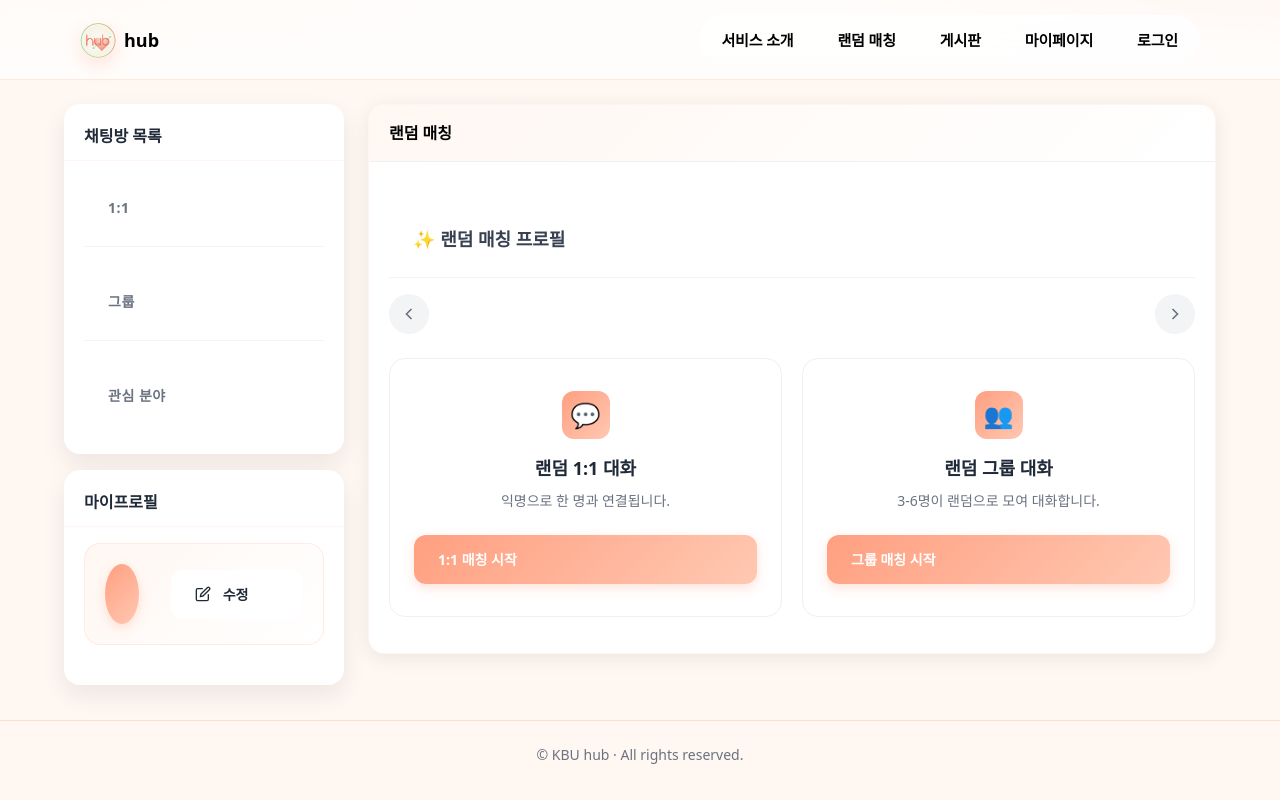
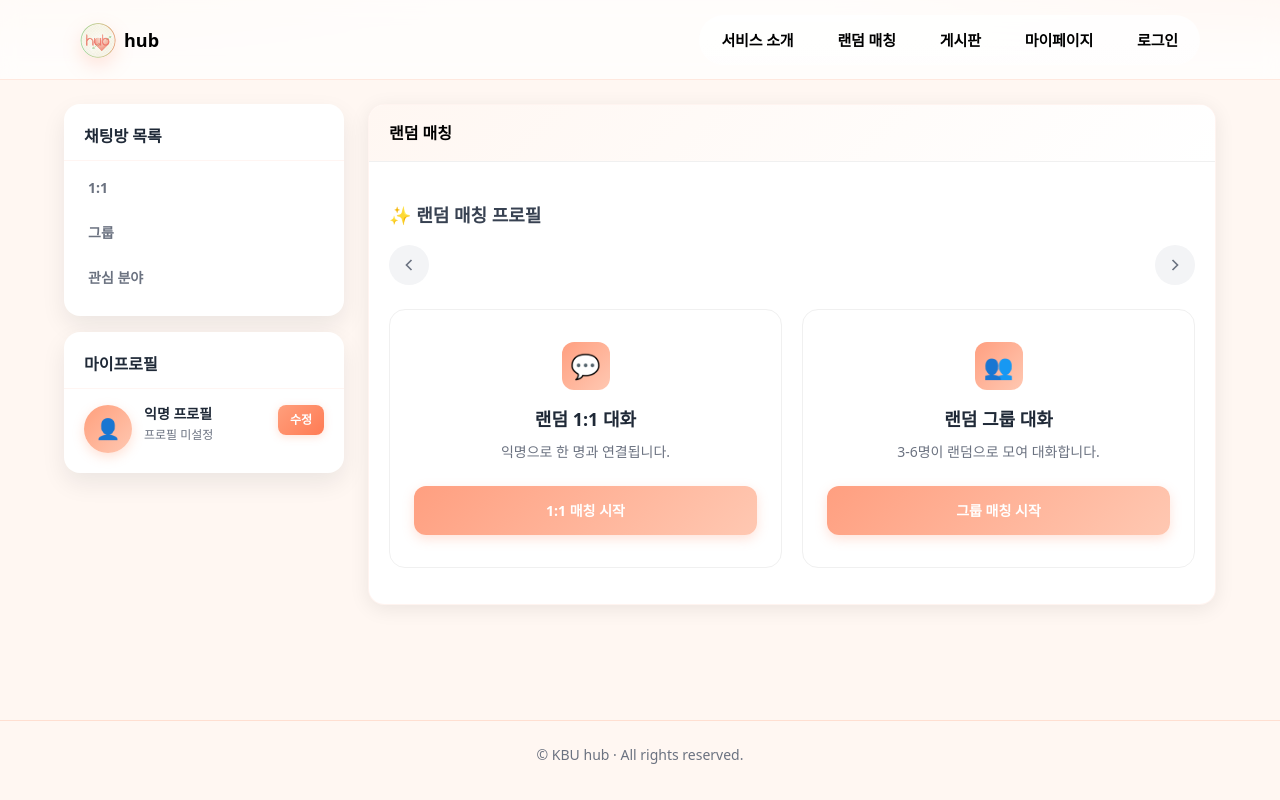
Before and after one commit to dongwook32/KHub, a Flask app: template templates/chat.html in a window 1280 px wide. Run offline with Flask 3, Linux system fonts and the light colour scheme; the template is opened without the code that fills it, so the values that code supplies are empty; some libraries are stand-ins or nearby versions; some web fonts are replaced.

Commit message:
처음부터 다시

```diff
--- a/templates/chat.html
+++ b/templates/chat.html
@@ -9,8 +9,6 @@
   <link href="https://cdn.jsdelivr.net/gh/orioncactus/pretendard/dist/web/static/pretendard.css" rel="stylesheet">
   <script src="https://cdn.tailwindcss.com"></script>
    <link rel="stylesheet" href="{{ url_for("static", filename="css/nav.css") }}">
-  <link rel="stylesheet" href="{{ url_for("static", filename="css/boards.css") }}">
-  <link rel="stylesheet" href="{{ url_for("static", filename="css/mypage.css") }}">
   <script>
     tailwind.config = {
       darkMode: 'class',
@@ -1297,23 +1295,19 @@
           <h2 class="sidebar-card-title">마이프로필</h2>
                                 </div>
         <div class="sidebar-card-body">
-          <div class="profile-card">
-            <div class="profile-avatar" id="myProfileAvatar"></div>
-            <div class="profile-info">
-              <div class="profile-name" id="myProfileName"></div>
-              <div class="profile-details" id="myProfileDetails"></div>
-              <div class="profile-bio" id="myProfileBio"></div>
-            </div>
-            <button class="btn btn-sm btn-outline" onclick="location.href='/mypage'">
-              <svg xmlns="http://www.w3.org/2000/svg" width="16" height="16" viewBox="0 0 24 24" fill="none" stroke="currentColor" stroke-width="2" stroke-linecap="round" stroke-linejoin="round" class="mr-1">
-                <path d="M18.5 2.5a2.121 2.121 0 0 1 3 3L12 15l-4 1 1-4 9.5-9.5z"/>
-                <path d="M11 4H4a2 2 0 0 0-2 2v14a2 2 0 0 0 2 2h14a2 2 0 0 0 2-2v-7"/>
-              </svg>
-              수정
-            </button>
+          <div class="my-profile-content">
+            <div class="my-profile-avatar" id="myProfileAvatar">👤</div>
+            <div class="my-profile-info">
+              <div class="my-profile-name" id="myProfileName">익명 프로필</div>
+              <div class="my-profile-details" id="myProfileDetails">프로필 미설정</div>
+              <div class="my-profile-bio" id="myProfileBio"></div>
+                            </div>
+            <div class="my-profile-actions">
+              <button class="my-profile-edit-btn" onclick="window.location.href='{{ url_for('profile_setup') }}'">수정</button>
+                        </div>
           </div>
-        </div>
-                        </div>
+                                </div>
+                            </div>
                         </div>
 
     <!-- 오른쪽 메인 영역 -->
@@ -1502,25 +1496,16 @@
           profile = result.profile;
           console.log('[익명카드 로드] 서버에서 최신 프로필 가져옴:', profile);
         } else {
-          // 서버에 익명 프로필이 없으면 profile_setup으로 리다이렉션되므로, 여기에 도달하면 예상치 못한 상황.
-          // localStorage에서도 가져올 필요 없음.
-          console.warn('[익명카드 로드] 서버에서 프로필을 가져오지 못했거나 프로필이 비어있습니다. (이 경우 profile_setup으로 리다이렉션되어야 함)');
+          // 서버에 없으면 localStorage에서 가져오기
+          profile = JSON.parse(localStorage.getItem('anonProfile') || 'null');
+          console.log('[익명카드 로드] localStorage에서 프로필 가져옴:', profile);
         }
 
         if (profile) {
           // 마이프로필 카드 업데이트
-          const myProfileAvatar = document.getElementById('myProfileAvatar');
-          if (myProfileAvatar) {
-            myProfileAvatar.textContent = profile.avatar || profile.nickname[0] || '익';
-          }
-          document.getElementById('myProfileName').textContent = profile.nickname || '';
-
-          const yearText = profile.year ? `${profile.year}` : '';
-          const genderText = profile.gender ? `${profile.gender}` : '';
-          const detailsText = [yearText, genderText].filter(Boolean).join(' · ');
-          document.getElementById('myProfileDetails').textContent = detailsText || '';
-
-          document.getElementById('myProfileBio').textContent = profile.bio || '';
+          document.getElementById('myProfileName').textContent = profile.nickname || '익명의친구';
+          document.getElementById('myProfileDetails').textContent = `${profile.year} · ${profile.gender}`;
+          document.getElementById('myProfileBio').textContent = profile.bio || '새로운 친구를 만나고 싶어요!';
 
           // 관심사 목록 업데이트
           updateInterestList(profile.interests || []);
@@ -1528,11 +1513,25 @@
           // 매칭 버튼 활성화
           document.getElementById('startRandom').textContent = '1:1 매칭 시작';
           document.getElementById('startGroup').textContent = '그룹 매칭 시작';
-        }
-        // profile이 없는 경우 (else 블록)는 app.py에서 profile_setup으로 리다이렉션되므로 여기서는 처리할 필요 없음.
+        } else {
+          // 기본값 설정
+          document.getElementById('myProfileName').textContent = '익명 프로필';
+          document.getElementById('myProfileDetails').textContent = '프로필 미설정';
+          document.getElementById('myProfileBio').textContent = '익명카드를 설정해주세요.';
+
+          // 관심사 목록 업데이트
+          updateInterestList([]);
+
+          // 매칭 버튼 활성화
+          document.getElementById('startRandom').textContent = '1:1 매칭 시작';
+          document.getElementById('startGroup').textContent = '그룹 매칭 시작';
+        }
       } catch (e) {
         console.error('프로필 로드 실패:', e);
-        // 오류 발생 시에도 UI는 변경하지 않음. app.py에서 이미 리다이렉션 처리됨.
+        // 기본값 설정
+        document.getElementById('myProfileName').textContent = '익명 프로필';
+        document.getElementById('myProfileDetails').textContent = '프로필 미설정';
+        document.getElementById('myProfileBio').textContent = '익명카드를 설정해주세요.';
       }
     }
 
```
